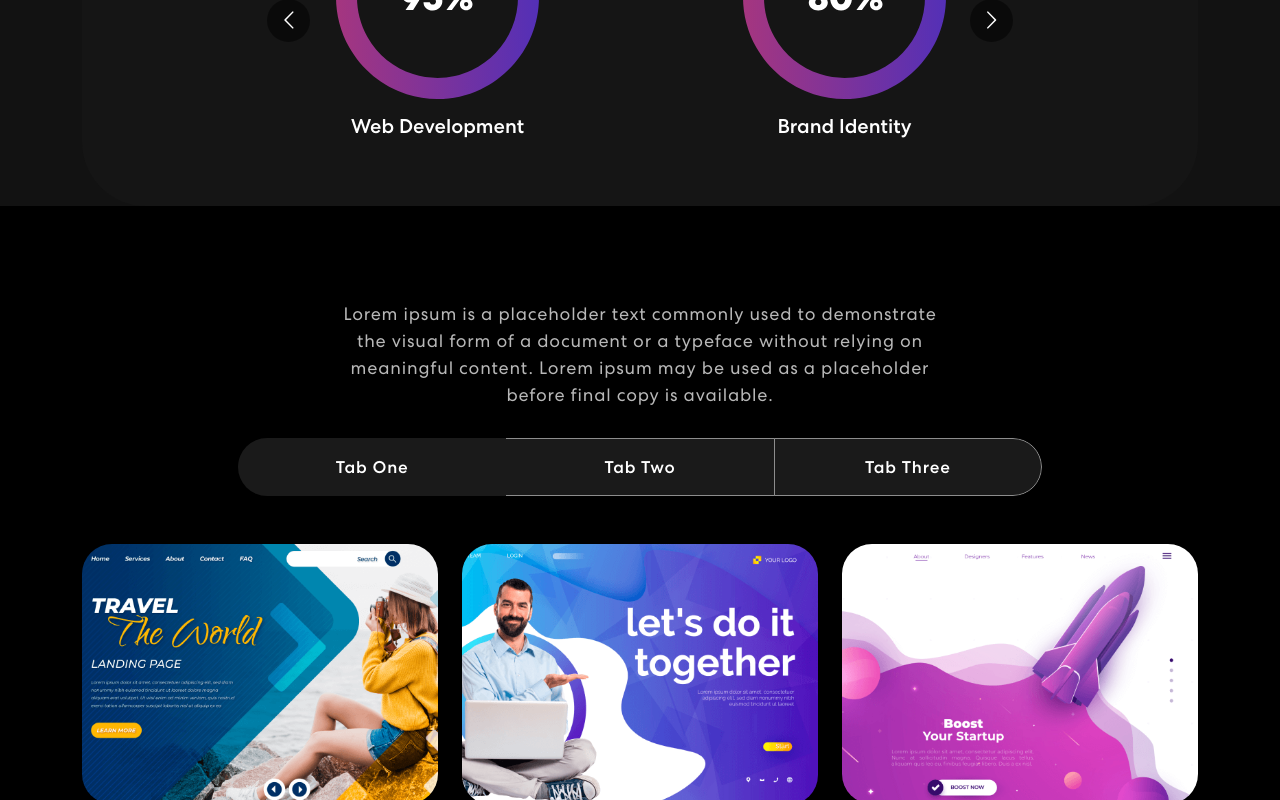
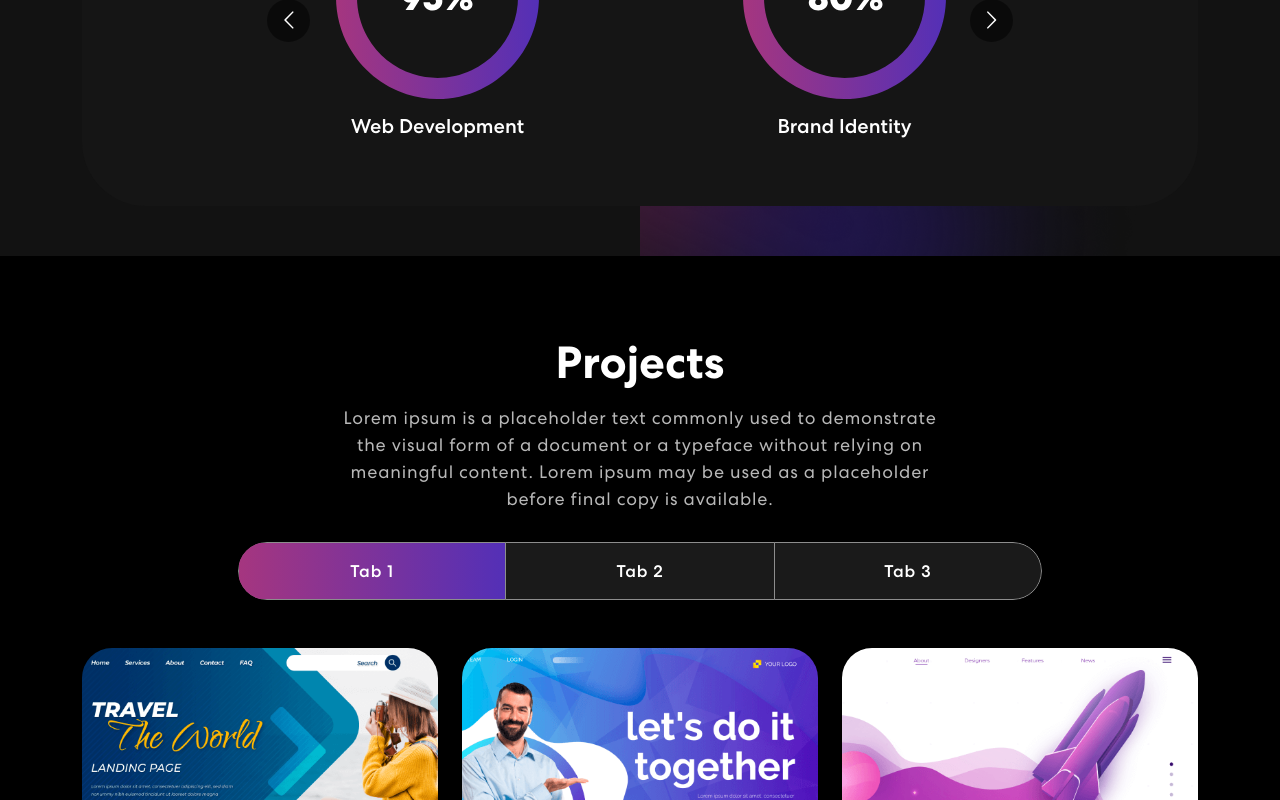
Before and after one commit to hrsh22/personal-portfolio, a React (Create React App) app: page / in a window 1280 px wide. Shown: the part 1095-1895 px from the top of the page. Built offline with nearby package versions, Linux system fonts and the light colour scheme.

Commit message:
updated Projects

```diff
--- a/src/App.css
+++ b/src/App.css
@@ -83,6 +83,8 @@ p.success{
 p.danger{
   color: red;
 }
+
+/*Navbar*/
 
 nav.navbar{
   padding: 18px 0;
@@ -248,7 +250,7 @@ nav.navbar .navbar-toggler[aria-expanded="true"] .navbar-toggler-icon {
 .banner{
   margin-top: 0px;
   padding: 260px 0 100px 0;
-  background-image: url(./assets/img/banner-bg.png);
+  background-image: url('./assets/img/banner-bg.png');
   background-position: top center;
   background-size: cover;
   background-repeat: no-repeat;
@@ -425,6 +427,7 @@ nav.navbar .navbar-toggler[aria-expanded="true"] .navbar-toggler-icon {
 }
 .project .nav.nav-pills .nav-link.active {
     border: 1px solid rgba(255, 255, 255, 1);
+
 }
 .nav-link#projects-tabs-tab-first {
   border: 1px solid rgba(255, 255, 255, 0.5);
--- a/src/components/Projects.js
+++ b/src/components/Projects.js
@@ -1,5 +1,4 @@
-import { Container, Row, Col, Tab } from "react-bootstrap";
-import Nav from 'react-bootstrap/Nav';
+import { Container, Row, Col, Tab, Nav } from "react-bootstrap";
 import { ProjectCard } from "./ProjectCard";
 import colorSharp2 from "../assets/img/color-sharp2.png";
 import projImg1 from "../assets/img/project-img1.png";
@@ -11,65 +10,67 @@ export const Projects = () => {
         {
             title: "Business Startup",
             description: "Design & Development",
-            imgUrl: projImg1
+            imgUrl: projImg1,
         },
         {
             title: "Business Startup",
             description: "Design & Development",
-            imgUrl: projImg2
+            imgUrl: projImg2,
         },
         {
             title: "Business Startup",
             description: "Design & Development",
-            imgUrl: projImg3
+            imgUrl: projImg3,
         },
         {
             title: "Business Startup",
             description: "Design & Development",
-            imgUrl: projImg1
+            imgUrl: projImg1,
         },
         {
             title: "Business Startup",
             description: "Design & Development",
-            imgUrl: projImg2
+            imgUrl: projImg2,
         },
         {
             title: "Business Startup",
             description: "Design & Development",
-            imgUrl: projImg3
-        }
+            imgUrl: projImg3,
+        },
     ];
 
     return (
         <section className="project" id="project">
             <Container>
                 <Row>
-                    <Col>
+                    <Col size={12}>
+                        <h2>Projects</h2>
                         <p>Lorem ipsum is a placeholder text commonly used to demonstrate the visual form of a document or a typeface without relying on meaningful content. Lorem ipsum may be used as a placeholder before final copy is available.</p>
-                        <Tab.Container defaultActiveKey="first" id="projects-tabs">
-                        <Nav variant="pills" className="nav-pills mb-5 justify-content-center align-items-center" id="pills-tab" >
+                        <Tab.Container id="projects-tabs" defaultActiveKey="first">
+                            <Nav variant="pills" className="nav-pills mb-5 justify-content-center align-items-center" id="pills-tab">
                             <Nav.Item>
-                                <Nav.Link eventkey="first">Tab One</Nav.Link>
+                            <Nav.Link eventKey="first">Tab 1</Nav.Link>
                             </Nav.Item>
                             <Nav.Item>
-                                <Nav.Link eventKey="second">Tab Two</Nav.Link>
+                            <Nav.Link eventKey="second">Tab 2</Nav.Link>
                             </Nav.Item>
                             <Nav.Item>
-                                <Nav.Link eventKey="third">Tab Three</Nav.Link>
+                            <Nav.Link eventKey="third">Tab 3</Nav.Link>
                             </Nav.Item>
                             </Nav>
                             <Tab.Content>
                                 <Tab.Pane eventKey="first">
                                     <Row>{
                                         projects.map((project, index) => {
-                                        return(
+                                            return (
                                                 <ProjectCard
                                                     key={index}
                                                     {...project}
                                                 />
                                             )
                                         })
-                                }</Row>
+                                    }
+                                    </Row>
                                 </Tab.Pane>
                                 <Tab.Pane eventKey="second">Lorem Ipsum</Tab.Pane>
                                 <Tab.Pane eventKey="third">Lorem Ipsum</Tab.Pane>
@@ -79,7 +80,7 @@ export const Projects = () => {
                     </Col>
                 </Row>
             </Container>
-            <img className="background-image-right" src={colorSharp2}/>
+            <img className="background-image-right" src={colorSharp2} alt="" />
         </section>
     )
 }
--- a/src/components/Skills.js
+++ b/src/components/Skills.js
@@ -29,7 +29,7 @@ export const Skills = () => {
     };
 
     return(
-        <section className="skills" id="skills">
+        <section className="skill" id="skills">
             <Container>
                 <Row>
                     <Col>
```
Lines whose indentation alone changed are shown as unchanged.
